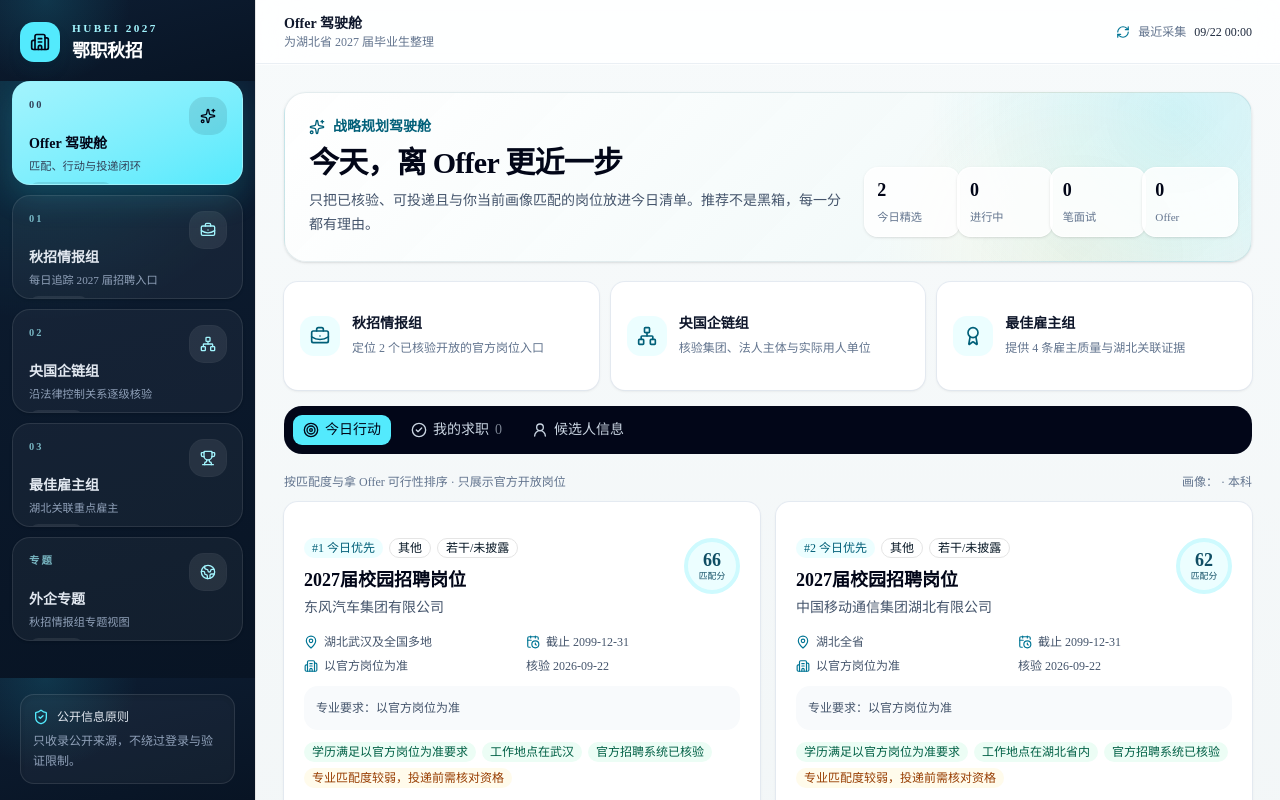
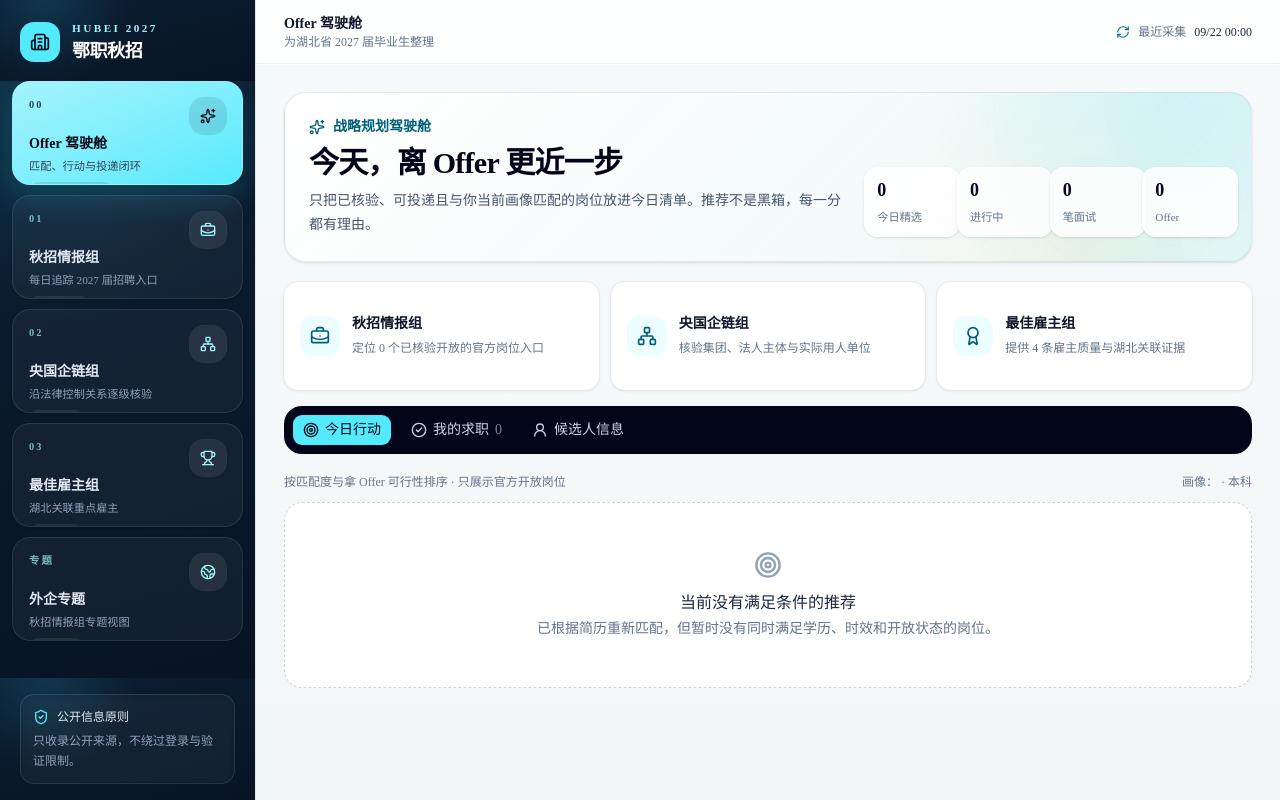
Before and after one commit to luweitao31-lgtm/campus-jobs-2027-hubei, a React (Vite) app: page / in a window 1280 px wide. Shown: the top 800 px of the page. Built offline with nearby package versions, Linux system fonts and the light colour scheme.

Commit message:
Reset Hubei ownership chain data

```diff
--- a/data/hubei-2027-openings.ts
+++ b/data/hubei-2027-openings.ts
@@ -1,13 +1,7 @@
 import type { HiringUnit, RecruitmentOpening } from '../lib/types.ts';
 
-export const hubeiRecruitmentSnapshot = { completedAt: '2026-09-22T12:00:00+08:00', jobCount: 2, disclosedHeadcount: 0, undisclosedHeadcountJobCount: 2, hiringUnitCount: 2, scope: '仅收录已核验开放、且具有湖北用人或招聘依据的单位；无法确认当前招聘状态的记录不进入正式岗位库。' };
+export const hubeiRecruitmentSnapshot = { completedAt: '2026-09-22T16:00:00+08:00', jobCount: 0, disclosedHeadcount: 0, undisclosedHeadcountJobCount: 0, hiringUnitCount: 0, scope: '央国企资金链数据已清空重置；等待按法律控制证据和湖北招聘证据重新核验录入。' };
 
-export const hubeiHiringUnits: HiringUnit[] = [
-  { id: 'unit-dfmc', name: '东风汽车集团有限公司', entityKind: '法人', sourceUrl: 'https://www.dfmc.com.cn/zhaopin/xiaoyuanzhaopin.html', verifiedAt: '2026-09-22' },
-  { id: 'unit-cmcc-hb', name: '中国移动通信集团湖北有限公司', entityKind: '法人', sourceUrl: 'https://job.10086.cn/', verifiedAt: '2026-09-22' },
-];
+export const hubeiHiringUnits: HiringUnit[] = [];
 
-export const hubeiRecruitmentOpenings: RecruitmentOpening[] = [
-  { id: 'hb-2027-dfmc-campus', cohort: 2027, jobId: 'dfmc-campus', jobNumber: '未披露', jobName: '2027届校园招聘岗位', headcount: 0, headcountNote: '若干/未披露', workLocation: '湖北武汉及全国多地', education: '以官方岗位为准', majors: '以官方岗位为准', category: '校园招聘', status: '开放中', deadline: '2099-12-31', officialUrl: 'https://www.dfmc.com.cn/zhaopin/xiaoyuanzhaopin.html', hiringUnitId: 'unit-dfmc', legalEntityId: 'dfmc', source: '湖北企业官方招聘入口', verifiedAt: '2026-09-22' },
-  { id: 'hb-2027-cmcc-campus', cohort: 2027, jobId: 'cmcc-hb-campus', jobNumber: '未披露', jobName: '2027届校园招聘岗位', headcount: 0, headcountNote: '若干/未披露', workLocation: '湖北全省', education: '以官方岗位为准', majors: '以官方岗位为准', category: '校园招聘', status: '开放中', deadline: '2099-12-31', officialUrl: 'https://job.10086.cn/', hiringUnitId: 'unit-cmcc-hb', legalEntityId: 'cmcc-hb', source: '中央企业官方招聘系统', verifiedAt: '2026-09-22' },
-];
+export const hubeiRecruitmentOpenings: RecruitmentOpening[] = [];
```
